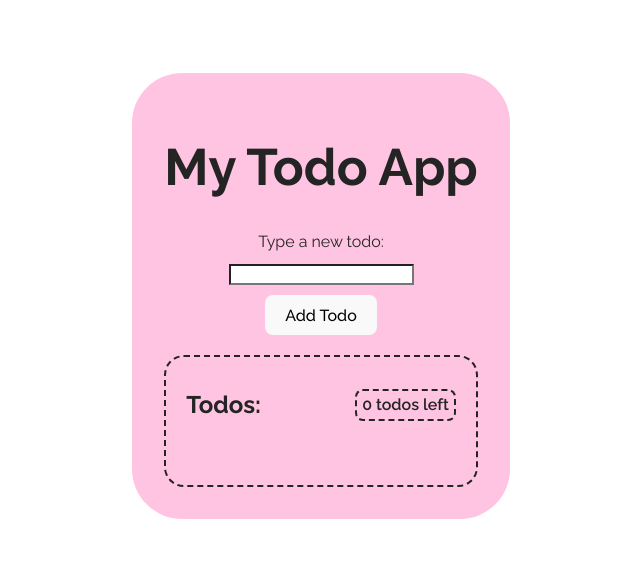
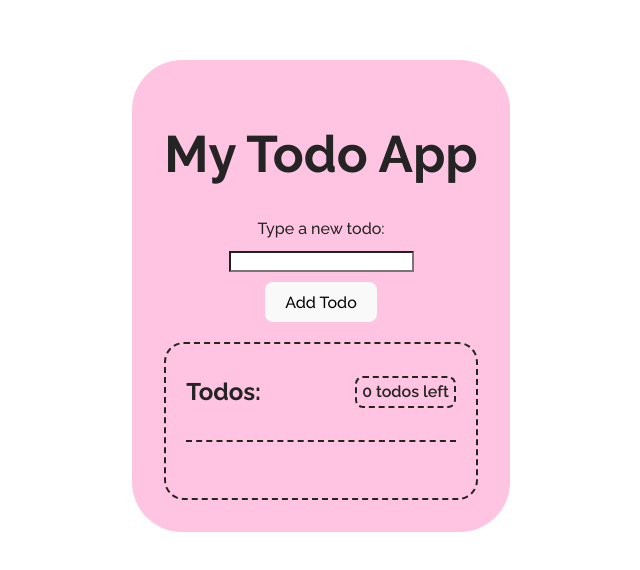
Before and after one commit to Lameuhton/todoapp, a React (Vite) app: page / in a window 1280 px wide. Shown: the part 104-674 px from the top of the page, without its empty margins (319-959 px from the left). Built offline with nearby package versions, Linux system fonts and the light colour scheme.

Commit message:
changed visual (css)

```diff
--- a/src/App.css
+++ b/src/App.css
@@ -59,8 +59,9 @@
   align-items: center;
 }
 
-#root hr {
-  border: 1px solid #242424;
+#root .hr {
+  border-top: 2px dashed #242424;
+  margin: 10px 0 30px 0;
 
 }
 
--- a/src/TodoList.jsx
+++ b/src/TodoList.jsx
@@ -54,7 +54,7 @@ function TodoList({ todos, setTodos }) {
         <h2>Todos:</h2>
         <p>{todosLeft} todos left</p>
       </div>
-
+      <div className="hr"></div>
       <ul>
         {todos.map((todo, index) => (
           <li key={index}>
--- a/src/index.css
+++ b/src/index.css
@@ -1,6 +1,6 @@
 :root {
   line-height: 1.5;
-  font-weight: 400;
+  font-weight: 500;
 
   color-scheme: light dark;
   color: rgba(255, 255, 255, 0.87);
```
